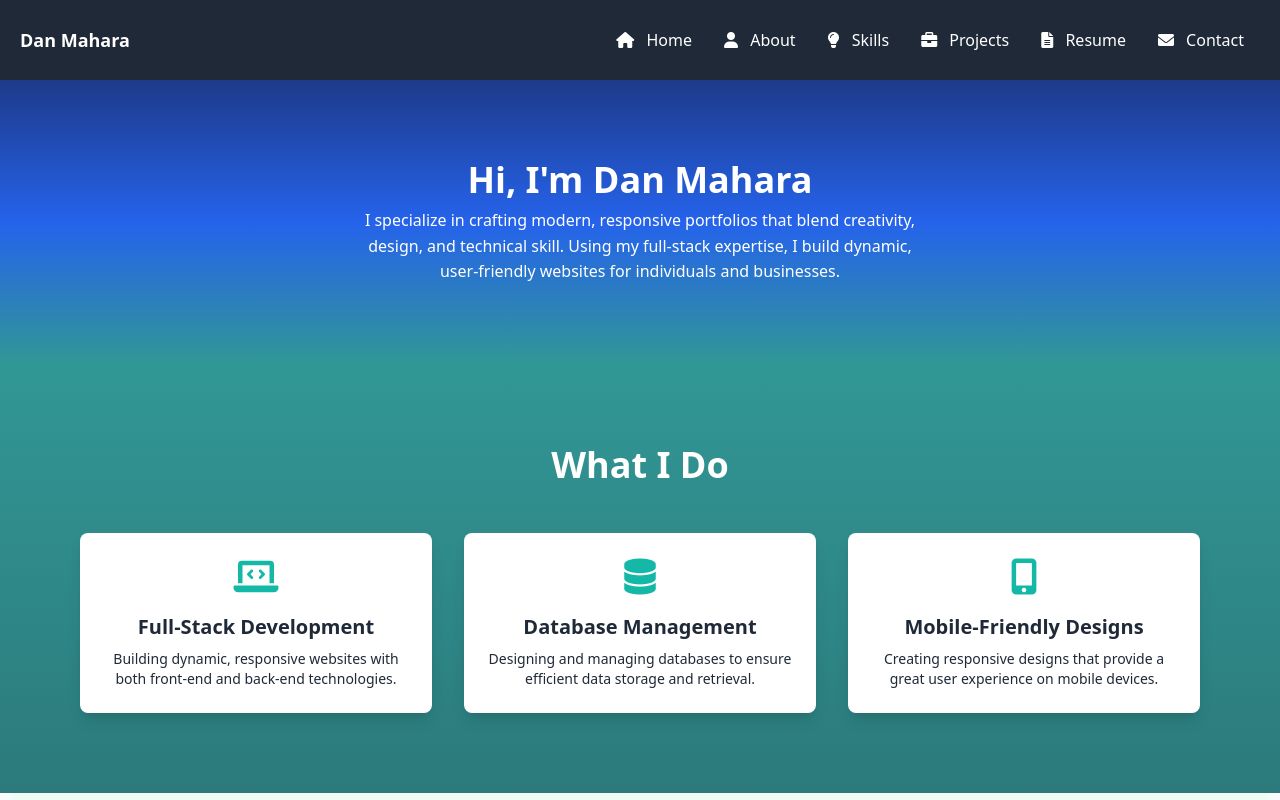
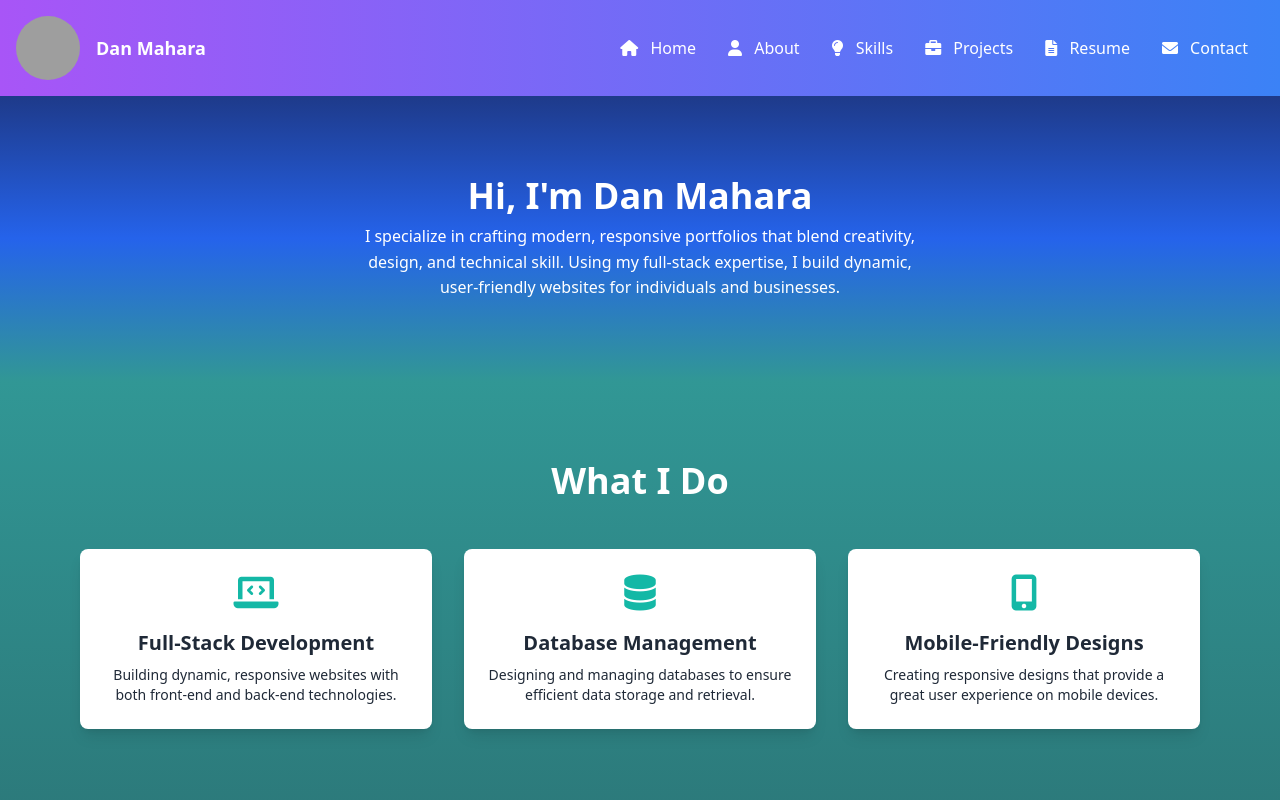
Before and after one commit to danmahara/my-portfolio, a website: page index.html in a window 1280 px wide. Shown: the top 800 px of the page. Drawn offline with nearby package versions, Linux system fonts and the light colour scheme; grey boxes are pictures that could not be loaded.

Commit message:
fix padding and change nav color

```diff
--- a/index.html
+++ b/index.html
@@ -46,23 +46,33 @@
 </head>
 
 <body class="bg-gray-50">
-    <nav class="bg-gray-800 text-white p-5 flex flex-col sm:flex-row justify-between items-center relative">
-        <div class="text-lg font-bold flex justify-between w-full sm:w-auto">
-            <div class="text-lg font-bold"> <a href="/">Dan Mahara</a></div>
+
+    <nav
+        class="bg-gradient-to-r from-purple-500 to-blue-500 text-white p-4 flex flex-col sm:flex-row justify-between items-center relative">
+        <div class="text-lg font-bold flex justify-between items-center w-full sm:w-auto">
+            <div class="flex items-center justify-start w-full sm:w-auto">
+                <img src="./images/d2.jpg" alt="Dan's image"
+                    class="w-12 h-12 sm:w-16 sm:h-16  rounded-full object-cover">
+                <div class="text-lg font-bold ml-4">
+                    <a href="/" class="hover:text-blue-300">Dan Mahara</a>
+                </div>
+            </div>
             <button id="menu-button" class="block sm:hidden px-4 py-2 bg-blue-600 hover:bg-blue-700 rounded-lg">
                 <i class="fas fa-bars"></i>
             </button>
         </div>
 
-        <div id="menu" class="w-full grid grid-cols-2 sm:w-auto hidden sm:flex flex-col sm:flex-row mt-4 sm:mt-0">
+        <div id="menu" class="w-full sm:w-auto hidden sm:flex flex-col sm:flex-row mt-4 sm:mt-0">
             <a href="/" class="hover:text-blue-300 px-4 py-2"><i class="fas fa-home mr-2"></i> Home</a>
-            <a href="#about" class="hover:text-blue-300 px-4 py-2"> <i class="fas fa-user mr-2"></i> About</a>
+            <a href="#about" class="hover:text-blue-300 px-4 py-2"><i class="fas fa-user mr-2"></i> About</a>
             <a href="#skills" class="hover:text-blue-300 px-4 py-2"><i class="fas fa-lightbulb mr-2"></i> Skills</a>
             <a href="#projects" class="hover:text-blue-300 px-4 py-2"><i class="fas fa-briefcase mr-2"></i> Projects</a>
             <a href="#resume" class="hover:text-blue-300 px-4 py-2"><i class="fas fa-file-alt mr-2"></i> Resume</a>
             <a href="#contact" class="hover:text-blue-300 px-4 py-2"><i class="fas fa-envelope mr-2"></i> Contact</a>
         </div>
     </nav>
+
+
 
 
 
```
Also changed, not shown: images/dan.jpg (deleted), images/sitting.jpg (added), 4 other files.
